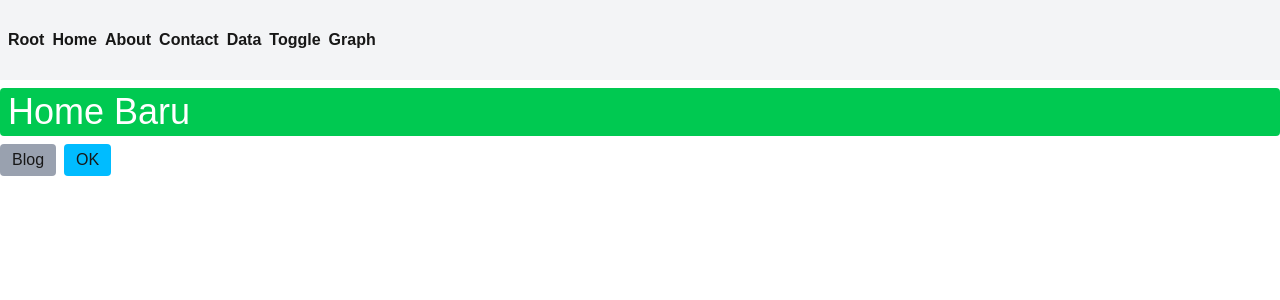
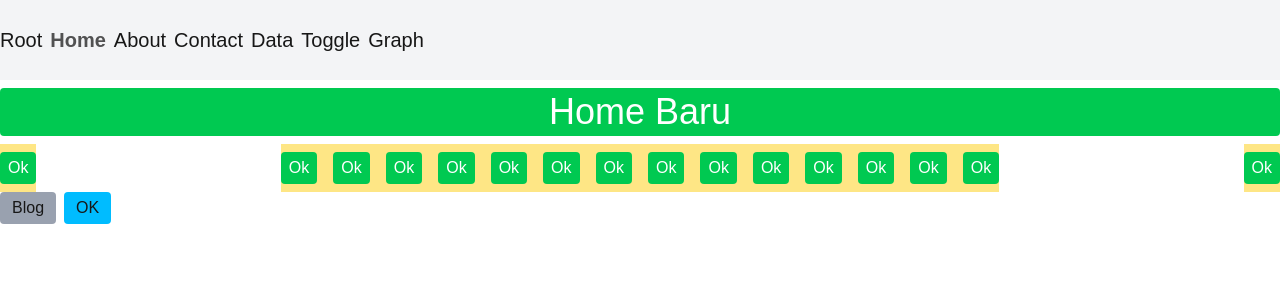
Before and after one commit to cepiyoga/testNexJs, a Next.js app: page /main/home in a window 1280 px wide. Shown: the top 300 px of the page. Built offline with nearby package versions, Linux system fonts and the light colour scheme.

Commit message:
update 30 Aug

```diff
--- a/app/main/home/page.js
+++ b/app/main/home/page.js
@@ -6,7 +6,35 @@ export const metadata = {
 export default function Home() {
     return (
         <>
-            <h1 className={`text-4xl bg-green-500 my-2 rounded px-2 py-1 text-white`}>Home Baru</h1>
+            <h1 className={`text-4xl bg-green-500 my-2 rounded px-2 py-1 text-white text-center`}>Home Baru</h1>
+
+            <div className={`flex justify-between`}>
+                <div className={`space-x-4 bg-amber-200`}>
+                    <button className={` bg-green-500 my-2 rounded px-2 py-1 text-white text-center`}>Ok</button>
+                </div>
+                <div className={`space-x-4 bg-amber-200`}>
+                    <button className={` bg-green-500 my-2 rounded px-2 py-1 text-white text-center`}>Ok</button>
+                    <button className={` bg-green-500 my-2 rounded px-2 py-1 text-white text-center`}>Ok</button>
+                    <button className={` bg-green-500 my-2 rounded px-2 py-1 text-white text-center`}>Ok</button>
+                    <button className={` bg-green-500 my-2 rounded px-2 py-1 text-white text-center`}>Ok</button>
+                    <button className={` bg-green-500 my-2 rounded px-2 py-1 text-white text-center`}>Ok</button>
+                    <button className={` bg-green-500 my-2 rounded px-2 py-1 text-white text-center`}>Ok</button>
+                    <button className={` bg-green-500 my-2 rounded px-2 py-1 text-white text-center`}>Ok</button>
+                    <button className={` bg-green-500 my-2 rounded px-2 py-1 text-white text-center`}>Ok</button>
+                    <button className={` bg-green-500 my-2 rounded px-2 py-1 text-white text-center`}>Ok</button>
+                    <button className={` bg-green-500 my-2 rounded px-2 py-1 text-white text-center`}>Ok</button>
+                    <button className={` bg-green-500 my-2 rounded px-2 py-1 text-white text-center`}>Ok</button>
+                    <button className={` bg-green-500 my-2 rounded px-2 py-1 text-white text-center`}>Ok</button>
+                    <button className={` bg-green-500 my-2 rounded px-2 py-1 text-white text-center`}>Ok</button>
+                    <button className={` bg-green-500 my-2 rounded px-2 py-1 text-white text-center`}>Ok</button>
+                </div>
+                <div className={`space-x-4 bg-amber-200`}>
+                    <button className={` bg-green-500 my-2 rounded px-2 py-1 text-white text-center`}>Ok</button>
+
+                </div>
+
+            </div>
+
             <div className="flex gap-x-2">
                 <Link className={`bg-gray-400 px-3 rounded py-1`} href='/blog/bcd'>Blog</Link>
                 <Link className={`bg-sky-400 px-3 rounded py-1`} href="/blog/bbg">OK</Link>
--- a/componensts/nav_main.js
+++ b/componensts/nav_main.js
@@ -1,18 +1,33 @@
+'use client'
+
+
 import Link from "next/link";
+import {usePathname} from "next/navigation";
 
 export default function NavMain() {
+
+
+    let pathname = usePathname();
+    console.log(pathname);
+
     return (
         <>
-            <div className="bg-gray-100 h-20 flex items-center">
-                <ul className={`flex gap-2 p-2 font-semibold`}>
-                    <li><Link href="/">Root</Link></li>
-                    <li><Link href="/main/home">Home</Link></li>
-                    <li><Link href="/main/about">About</Link></li>
-                    <li><Link href="/main/contact">Contact</Link></li>
-                    <li><Link href="/main/data">Data</Link></li>
-                    <li><Link href="/main/toggle">Toggle</Link></li>
-                    <li><Link href="/graph">Graph</Link></li>
-                </ul>
+            <div className="bg-gray-100 h-20 flex items-center gap-2 text-xl">
+                <Link href="/"
+                      className={`${pathname === '/' ? 'font-bold' : ''}`}>Root</Link>
+                <Link href="/main/home"
+                      className={`${pathname === '/main/home' ? 'font-bold animate-pulse' : ''}`}>Home</Link>
+                <Link href="/main/about"
+                      className={`${pathname === '/main/about' ? 'font-bold animate-pulse' : ''}`}>About</Link>
+                <Link href="/main/contact"
+                      className={`${pathname === '/main/contact' ? 'font-bold animate-pulse' : ''}`}>Contact</Link>
+                <Link href="/main/data"
+                      className={`${pathname === '/main/data' ? 'font-bold animate-pulse' : ''}`}>Data</Link>
+                <Link href="/main/toggle"
+                      className={`${pathname === '/main/toggle' ? 'font-bold animate-pulse' : ''}`}>Toggle</Link>
+                <Link href="/graph"
+                      className={`${pathname === '/graph' ? 'font-bold animate-pulse' : ''}`}>Graph</Link>
+
 
             </div>
 
```
